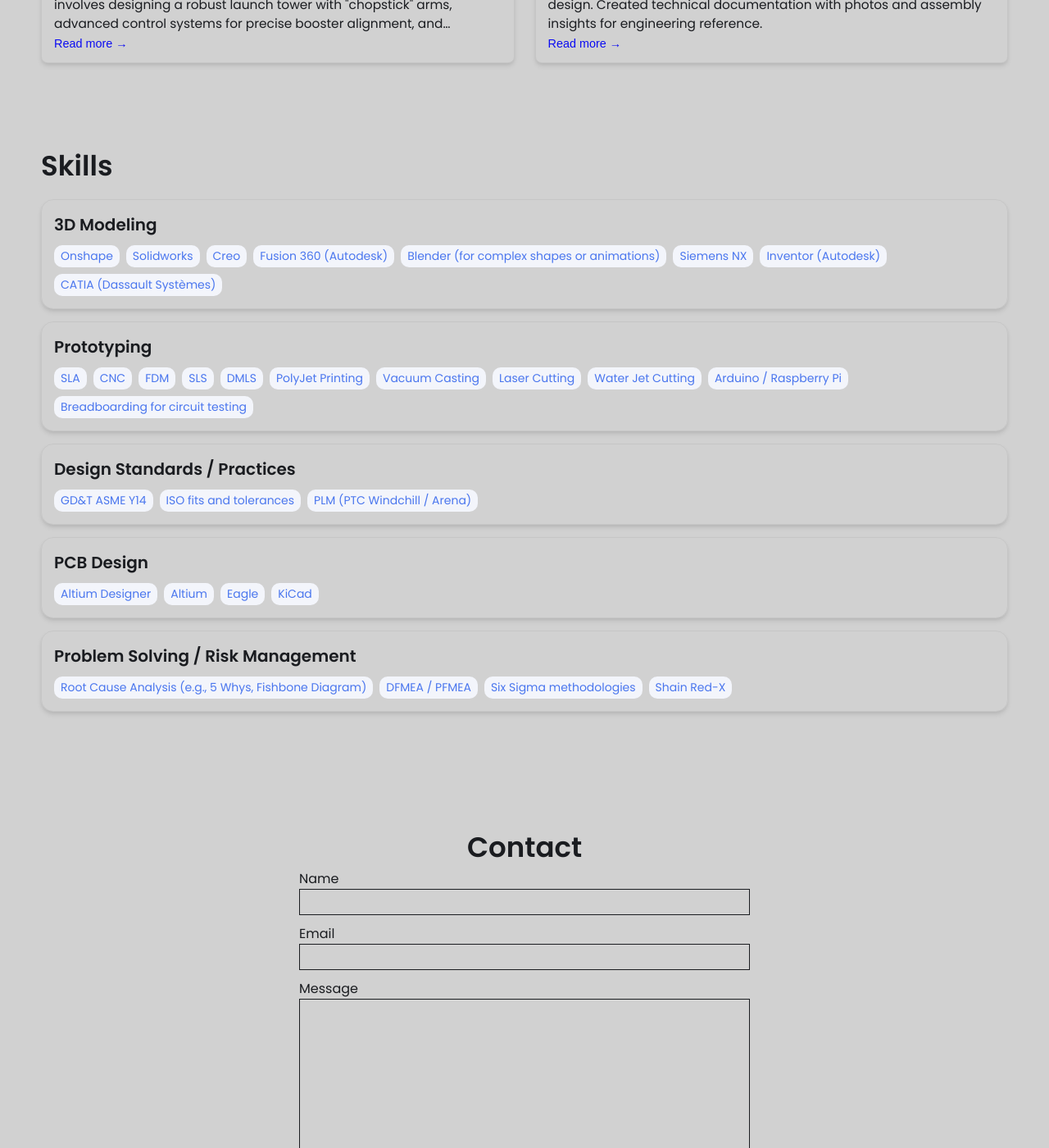
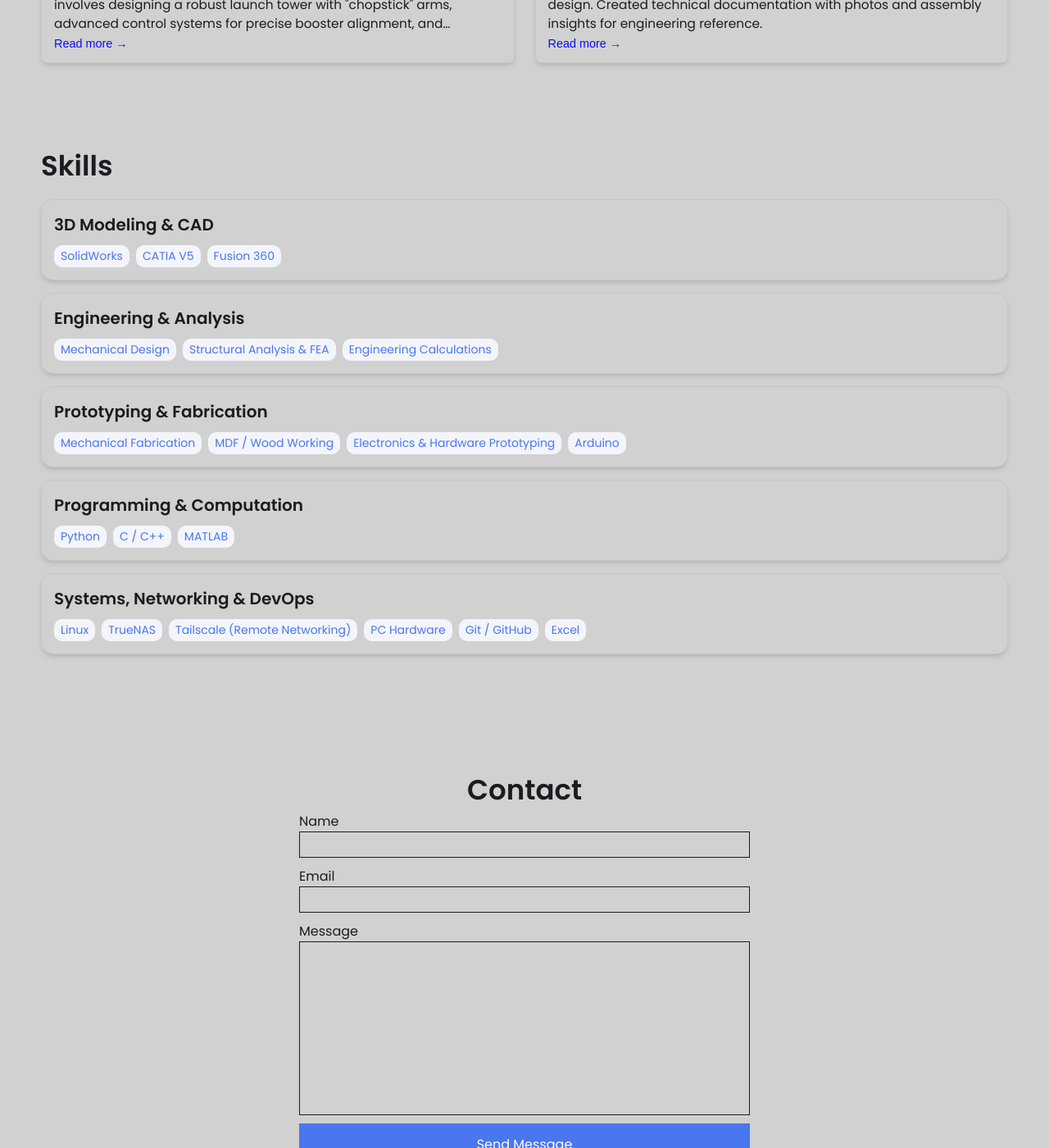
Before and after one commit to JosifTaj/josiftaj.github.io, a Jekyll site: the page built from index.html, in a window 1280 px wide and 1400 px high, scrolled down 1449 px. Shown: the whole window at 82% size. Built offline with Jekyll 4.4.1, drawn with Linux system fonts in a browser that asks for light colours.

Commit message:
Refactor skills section in _config.yml
Updated skills categories and tools, including merging and renaming categories for clarity.

```diff
--- a/_config.yml
+++ b/_config.yml
@@ -42,46 +42,35 @@ external-links:    # input only your own url slug. The icons with missing entrie
 
 # Skills Section - Add the list of your Skills by categories/tools. The indentation for each level needs to be precise.
 skills:
-  - category: 3D Modeling
+  - category: 3D Modeling & CAD
     tools:
-    - Onshape
-    - Solidworks
-    - Creo
-    - Fusion 360 (Autodesk)
-    - Blender (for complex shapes or animations)
-    - Siemens NX
-    - Inventor (Autodesk)
-    - CATIA (Dassault Systèmes)
-  - category: Prototyping
+      - SolidWorks
+      - CATIA V5
+      - Fusion 360
+  - category: Engineering & Analysis
     tools:
-    - SLA
-    - CNC
-    - FDM
-    - SLS
-    - DMLS
-    - PolyJet Printing
-    - Vacuum Casting
-    - Laser Cutting
-    - Water Jet Cutting
-    - Arduino / Raspberry Pi
-    - Breadboarding for circuit testing
-  - category: Design Standards / Practices
+      - Mechanical Design
+      - Structural Analysis & FEA
+      - Engineering Calculations
+  - category: Prototyping & Fabrication
     tools:
-    - GD&T ASME Y14
-    - ISO fits and tolerances
-    - PLM (PTC Windchill / Arena)
-  - category: PCB Design
+      - Mechanical Fabrication
+      - MDF / Wood Working
+      - Electronics & Hardware Prototyping
+      - Arduino
+  - category: Programming & Computation
     tools:
-    - Altium Designer
-    - Altium
-    - Eagle
-    - KiCad
-  - category: Problem Solving / Risk Management
+      - Python
+      - C / C++
+      - MATLAB
+  - category: Systems, Networking & DevOps
     tools:
-    - Root Cause Analysis (e.g., 5 Whys, Fishbone Diagram)
-    - DFMEA / PFMEA
-    - Six Sigma methodologies
-    - Shain Red-X
+      - Linux
+      - TrueNAS
+      - Tailscale (Remote Networking)
+      - PC Hardware
+      - Git / GitHub
+      - Excel
 
 
 # Contact Form Setup. Setup an account and copy over the key. When someone fills out the form, it will be received in your email.
```
